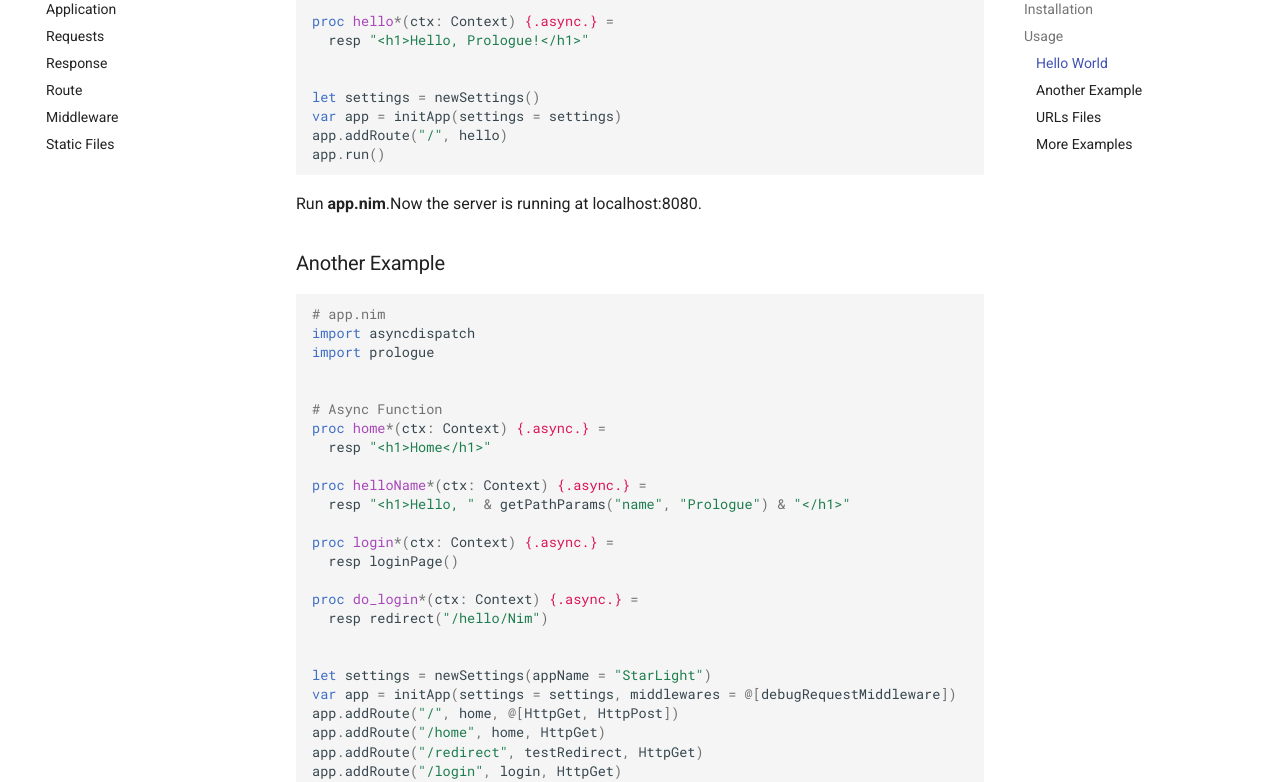
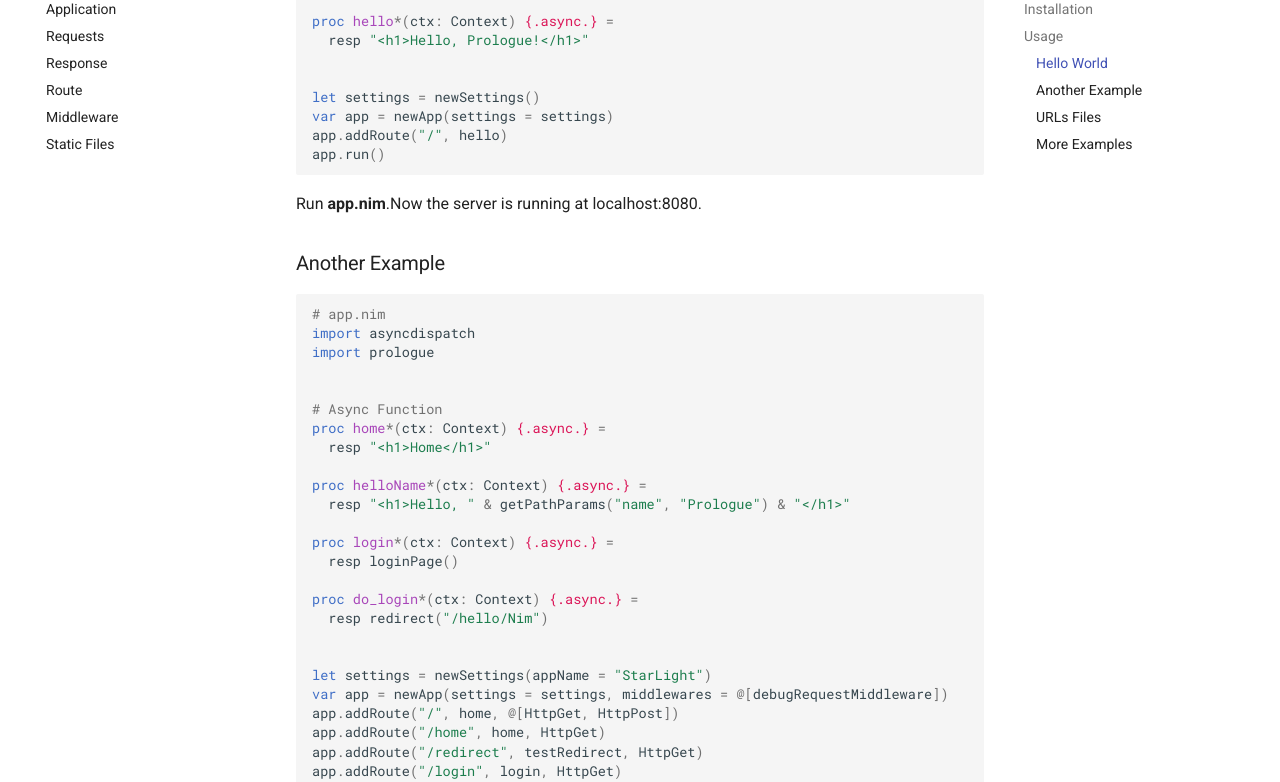
Before and after one commit to planety/prologue, an MkDocs documentation site: the page built from docs/index.md, in a window 1280 px wide and 1400 px high, scrolled down 1345 px. Shown: the part 153-935 px from the top of the window. Built offline with MkDocs 1.6.1 and Material for MkDocs 9.7.7, drawn with Linux system fonts in a browser that asks for light colours; comment, search, counter and statistics services are not loaded.

````diff
--- a/docs/index.md
+++ b/docs/index.md
@@ -54,7 +54,7 @@
 
 
 let settings = newSettings()
-var app = initApp(settings = settings)
+var app = newApp(settings = settings)
 app.addRoute("/", hello)
 app.run()
 ```
@@ -84,7 +84,7 @@
 
 
 let settings = newSettings(appName = "StarLight")
-var app = initApp(settings = settings, middlewares = @[debugRequestMiddleware])
+var app = newApp(settings = settings, middlewares = @[debugRequestMiddleware])
 app.addRoute("/", home, @[HttpGet, HttpPost])
 app.addRoute("/home", home, HttpGet)
 app.addRoute("/redirect", testRedirect, HttpGet)
@@ -148,7 +148,7 @@
                 secretKey = SecretKey(env.getOrDefault("secretKey", ""))
                 )
 
-var app = initApp(settings = settings, middlewares = @[])
+var app = newApp(settings = settings, middlewares = @[])
 app.addRoute(urls.urlPatterns, "/api")
 app.addRoute("/", index, HttpGet)
 app.run()
--- a/examples/helloworld/docs/openapi.json
+++ b/examples/helloworld/docs/openapi.json
@@ -1 +1 @@
-{"openapi":"3.0.2","info":{"title":"HelloWorld","description":"My Conquest is the Sea of Stars.","termsOfService":"","contact":{"name":"","url":"","email":""},"license":{"name":"MIT","url":"https://www.mit-license.org"},"version":"0.1.2"},"paths":{"/":{"get":{"summary":"Root","operationId":"root__get","responses":{"200":{"description":"Successful Response","content":{"application/json":{"schema":{}}}}}}}}}
+{"openapi":"3.0.2","info":{"title":"HelloWorld","description":"My Conquest is the Sea of Stars.","termsOfService":"","contact":{"name":"","url":"","email":""},"license":{"name":"MIT","url":"https://www.mit-license.org"},"version":"0.1.4"},"paths":{"/":{"get":{"summary":"Root","operationId":"root__get","responses":{"200":{"description":"Successful Response","content":{"application/json":{"schema":{}}}}}}}}}
````
Also changed, not shown: README.md (+2 -2 lines), docs/quickstart.md (+1 -1 lines), 10 other files.
